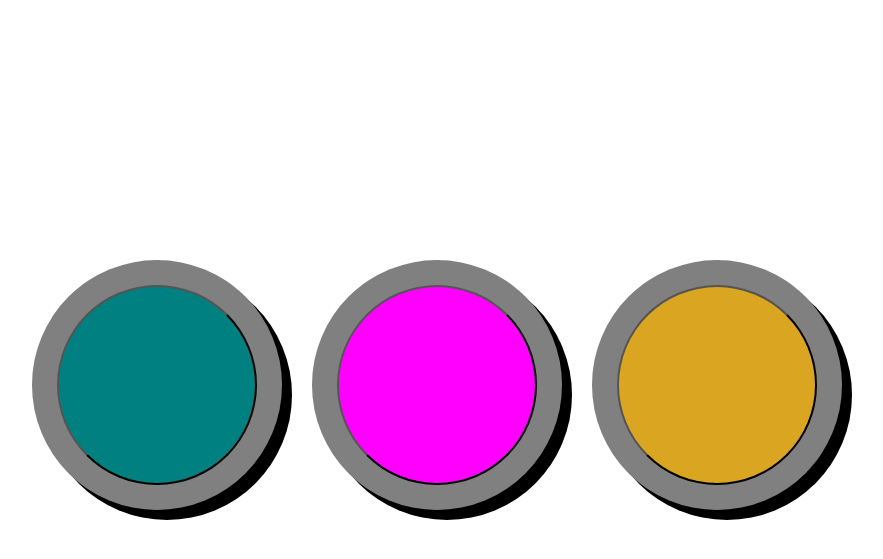
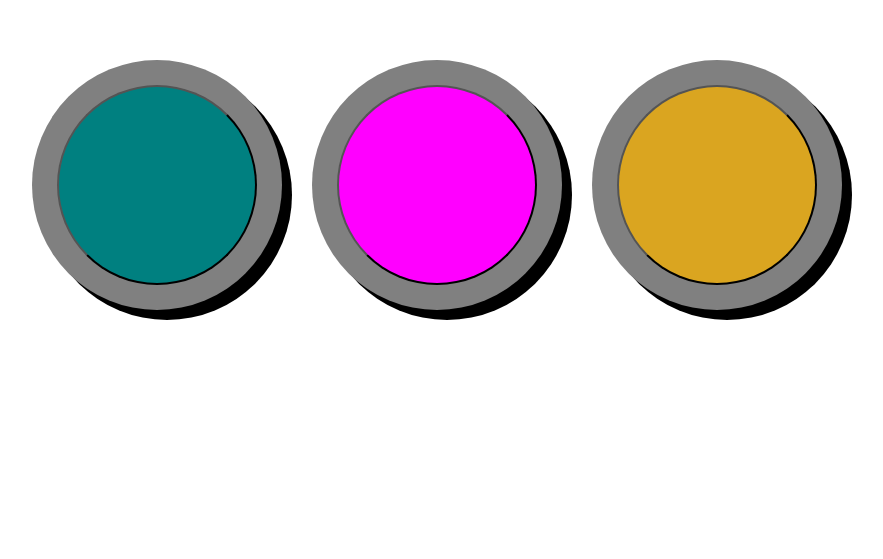
Before and after one commit to Aiesha456/hide, a plain HTML site: page index.html in a window 1280 px wide. Shown: the part 223-782 px from the top of the page, without its empty margins (203-1086 px from the left). Drawn offline with Linux system fonts and the light colour scheme.

Commit message:
Update style.css

```diff
--- a/style.css
+++ b/style.css
@@ -1,7 +1,7 @@
 .main{
     display: flex;
     justify-content: center;
-    height: 150vh;
+    height: 100vh;
     width: 100%;
     align-items: center;
 }
```
